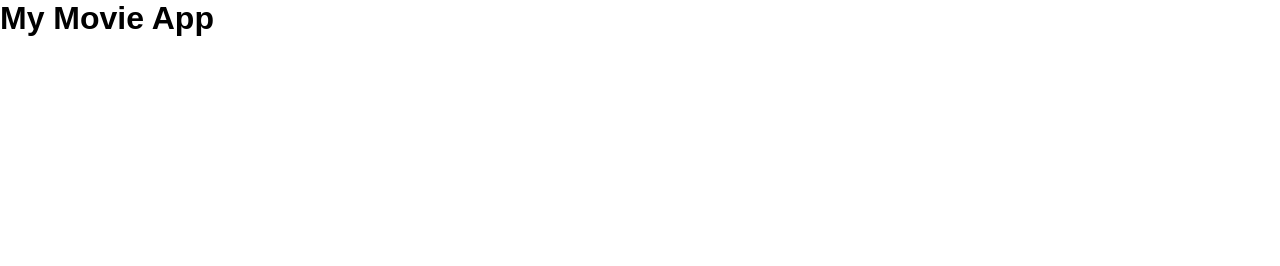
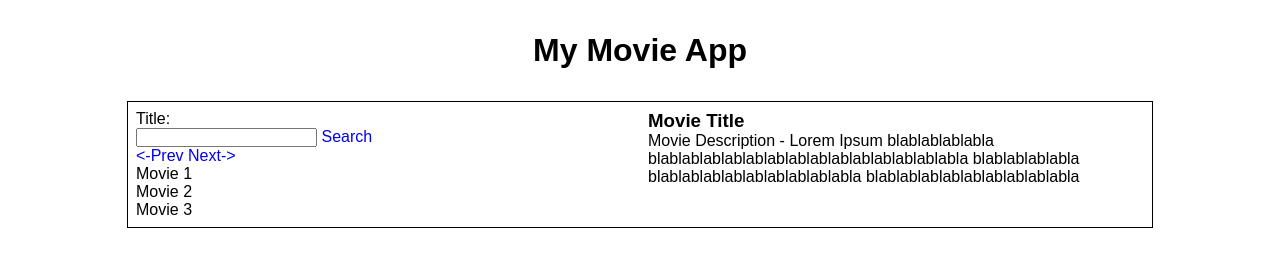
Before and after one commit to raduliviu/movie-search, a plain HTML site: page index.html in a window 1280 px wide. Drawn offline with Linux system fonts and the light colour scheme.

Commit message:
General styling barebones

```diff
--- a/index.html
+++ b/index.html
@@ -14,13 +14,33 @@
     <main>
         <div class="container">
             <div class="movieList">
-                <div class="movieSearch"></div>
-                <div class="movieResults"></div>
+                <div class="movieSearch">
+                    <p>Title:</p>
+                    <input type="text" id="titleSearch">
+                    <a href="#">Search</a>
+                </div>
+                <div class="pageNav">
+                    <a href="#"> <-Prev </a>
+                    <a href="#"> Next-> </a>
+                </div>
+                <div class="movieResults">
+                    <ul>
+                        <li>Movie 1</li>
+                        <li>Movie 2</li>
+                        <li>Movie 3</li>
+                    </ul>
+                </div>
             </div>
-            <div class="movieDetails"></div>
+            <div class="movieDetails">
+                <h3>Movie Title</h3>
+                <p>Movie Description - Lorem Ipsum blablablablabla
+                    blablablablablablablablablablablablablablabla blablablablabla
+                    blablablablablablablablablabla blablablablablablablablablabla
+                </p>
+            </div>
         </div>
     </main>
 
-
+    <script src="app.js"></script>
 </body>
 </html>
--- a/style.css
+++ b/style.css
@@ -3,4 +3,23 @@
     padding: 0;
     text-decoration: none;
     font-family: Arial, Helvetica, sans-serif;
+    list-style-type: none;
 }
+
+header {
+    margin: 0 auto;
+    text-align: center;
+    padding: 2rem;
+}
+
+.container {
+    margin: 0 auto;
+    width: 80%;
+    border: 1px solid black;
+    display: flex;
+}
+
+.movieList, .movieDetails {
+    width: 50%;
+    padding: 0.5rem;
+}
```
